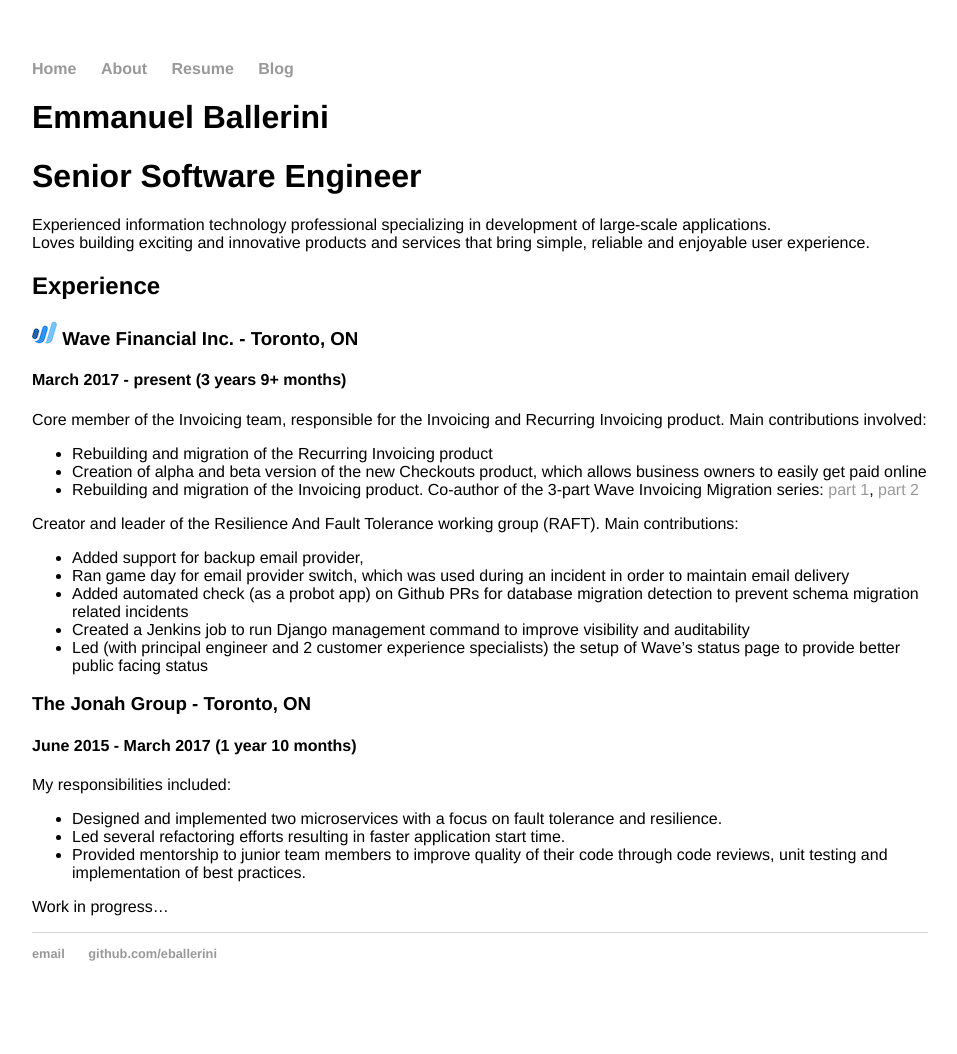
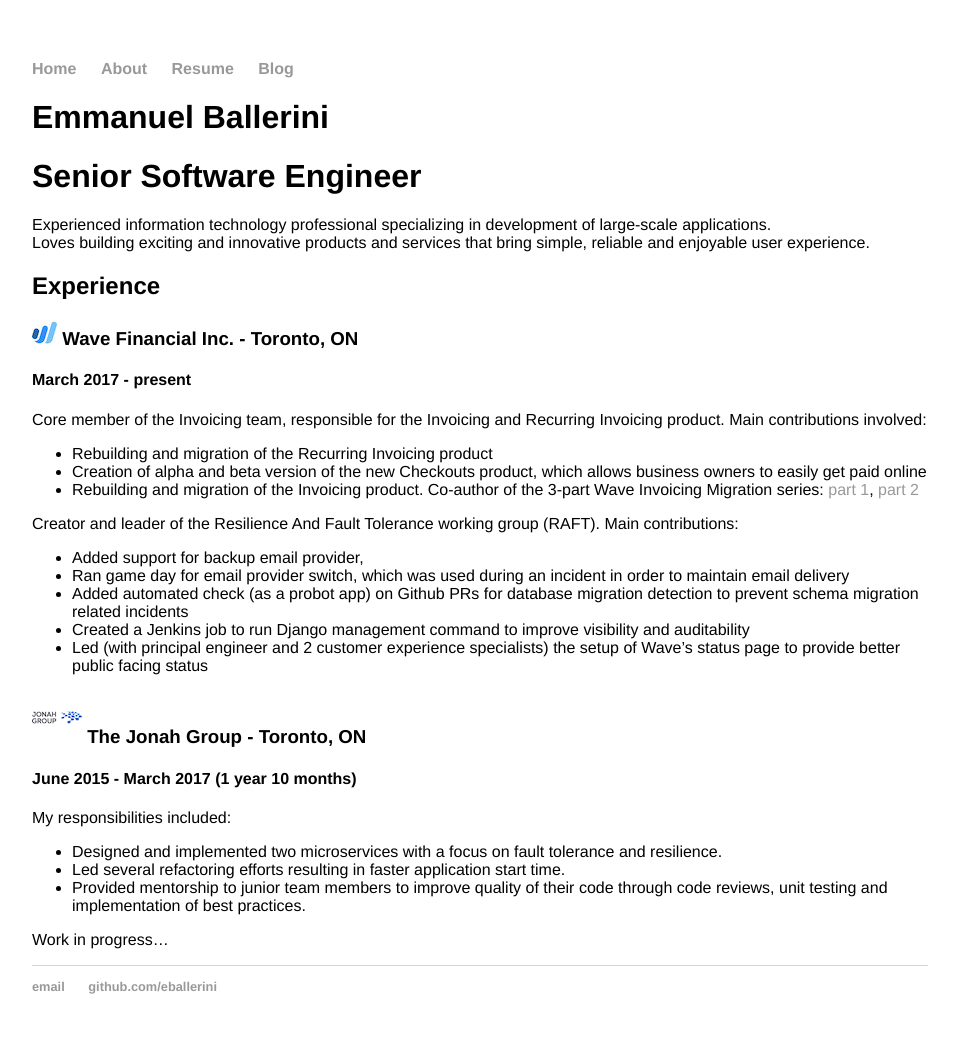
Before and after one commit to eballerini/eballerini.github.io, a Jekyll site: the page built from resume/index.md, in a window 1280 px wide. Shown: the whole page, without its empty margins (160-1117 px from the left). Built offline with Jekyll 4.4.1, drawn with Linux system fonts in a browser that asks for light colours; before the commit the page ends 1021 px from its top, so only the background shows below that.

```diff
--- a/resume/index.md
+++ b/resume/index.md
@@ -9,7 +9,7 @@
 
 ## Experience
 ### ![WaveHQ](../images/wave.jpeg) Wave Financial Inc. - Toronto, ON
-#### March 2017 - present (3 years 9+ months)
+#### March 2017 - present
 Core member of the Invoicing team, responsible for the Invoicing and Recurring Invoicing product.
 Main contributions involved:
 * Rebuilding and migration of the Recurring Invoicing product
@@ -23,7 +23,7 @@
 * Created a Jenkins job to run Django management command to improve visibility and auditability
 * Led (with principal engineer and 2 customer experience specialists) the setup of Wave’s status page to provide better public facing status
 
-### The Jonah Group - Toronto, ON
+### ![Jonah](../images/jonah.png) The Jonah Group - Toronto, ON
 #### June 2015 - March 2017 (1 year 10 months)
 My responsibilities included:
 * Designed and implemented two microservices with a focus on fault tolerance and resilience.
```
Also changed, not shown: images/jonah.png.
